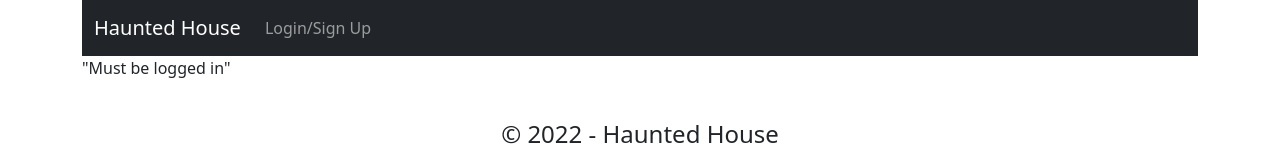
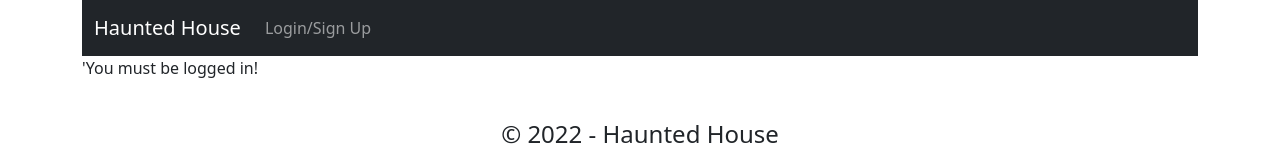
Before and after one commit to jmruiz96/Full-Moon-Manor, a React (Create React App) app in the folder client/: page /room/1 in a window 1280 px wide. Shown: the top 160 px of the page. Built offline with nearby package versions, Linux system fonts and the light colour scheme; no server answers.

Commit message:
figured out logic for rendering page based on event or not

```diff
--- a/client/src/pages/Room/Room.js
+++ b/client/src/pages/Room/Room.js
@@ -1,17 +1,21 @@
-import React from 'react';
+import React, { useState } from 'react';
 import { Navigate, useParams } from 'react-router-dom';
 import { useQuery } from '@apollo/client';
 import { QUERY_ROOM, QUERY_ME } from '../../utils/queries';
 import Auth from '../../utils/auth'
 
 export const Room = () => {
+    // const [roomState, setRoomState] = useState('Torture Room')
+    // const [ lifeCount, setLifeCount ] = 10;
+    // const [ eventResolution, setEventResolution ] = "";
+
     const { roomName } = useParams();
 
     const { loading, data } = useQuery(QUERY_ROOM, {
         variables: { roomName }
     });
 
-    // console.log(data)
+    console.log(data)
     const room = data?.room || {};
 
     if (loading) {
@@ -20,11 +24,21 @@ export const Room = () => {
     return (
         <>
             {
-                Auth.loggedIn() ?
-                    <div>
-                        <h1>{room.roomName}</h1>
-                    </div> :
-                    <p>"Must be logged in"</p>
+                !Auth.loggedIn() ?
+                    (<p>'You must be logged in!</p>
+                    ) : (
+                        // Checking if room has no event or event, render different XML
+                        Auth.loggedIn() && room.event.length === 0 ?
+                            // If room has no event, render this
+                            <div>
+                                <h1>{`${room.roomName} has no event`}</h1>
+                            </div> :
+                            // If room has event, render this
+                            <div>
+                                <h1>{`${room.roomName} has an event`}</h1>
+                            </div>
+                    )
+
             }
         </>
     )
```
